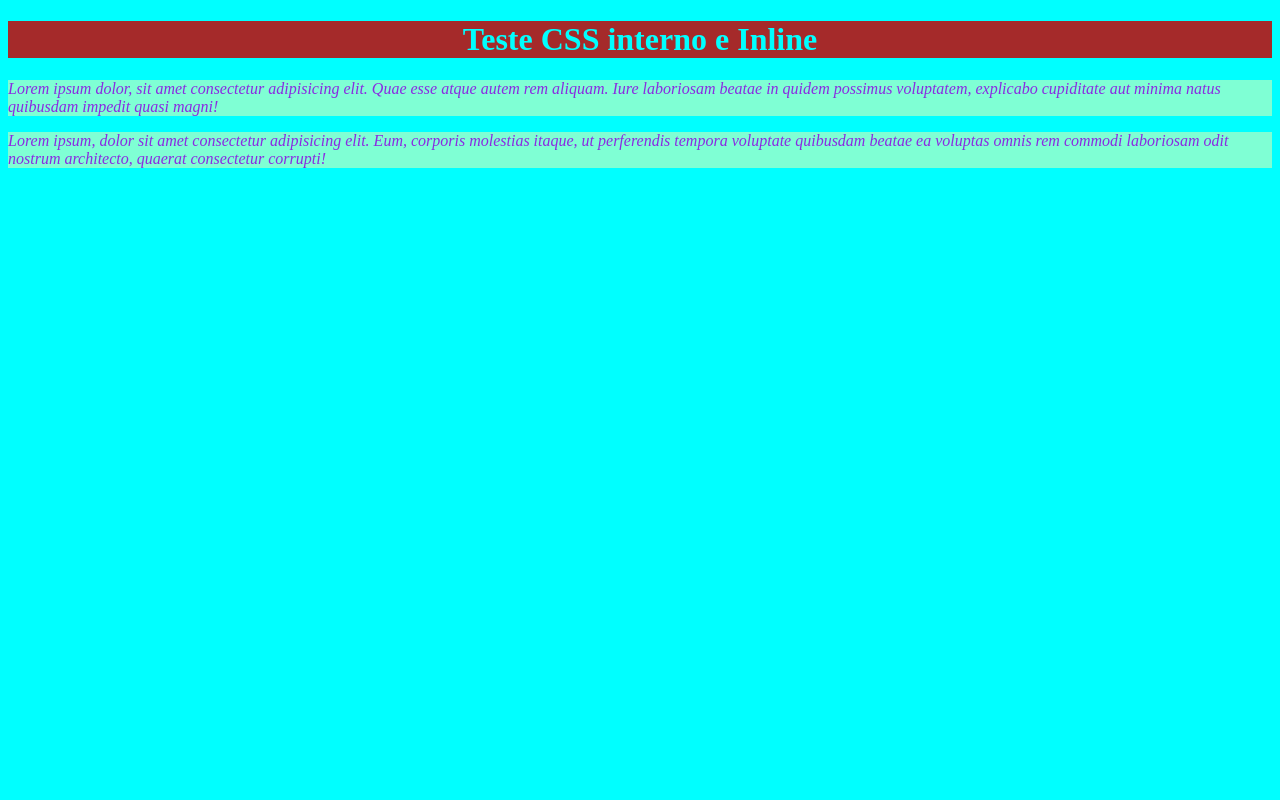
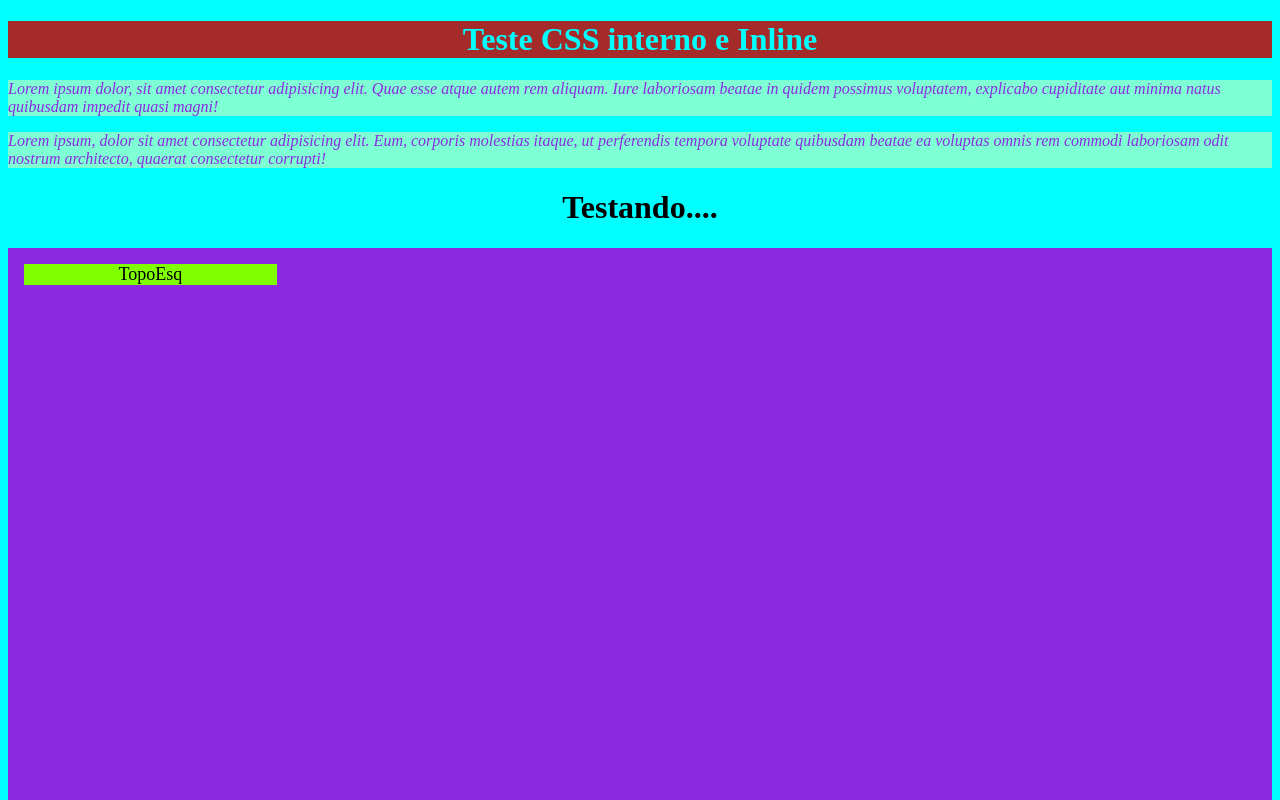
Before and after one commit to cintiapinho/meuprimeirosite1f_turmaA, a plain HTML site: page testecss.html in a window 1280 px wide. Shown: the top 800 px of the page. Drawn offline with Linux system fonts and the light colour scheme.

Commit message:
Add files via upload

```diff
--- a/testecss.html
+++ b/testecss.html
@@ -17,11 +17,45 @@
         p{
             color: blueviolet;
         }
+
+        .container{
+            position:relative;
+            background-color: blueviolet;
+            width: 100%;
+            height: 1220px;
+            text-align: center;
+        }
+
+        .topoesquerda{
+            position: absolute;
+            top: 16px;
+            left: 16px;
+            font-size: 18px;
+            width: 20%;
+            background-color: chartreuse;
+
+        }
+
+
     </style>
 </head>
 <body>
-    <h1 style="background-color:brown;color: cyan;"> Teste CSS interno e Inline </h1>
-    <p style="background-color: aquamarine; font-style: italic;">Lorem ipsum dolor, sit amet consectetur adipisicing elit. Quae esse atque autem rem aliquam. Iure laboriosam beatae in quidem possimus voluptatem, explicabo cupiditate aut minima natus quibusdam impedit quasi magni!</p>
-    <p style="background-color: aquamarine; font-style: italic;">Lorem ipsum, dolor sit amet consectetur adipisicing elit. Eum, corporis molestias itaque, ut perferendis tempora voluptate quibusdam beatae ea voluptas omnis rem commodi laboriosam odit nostrum architecto, quaerat consectetur corrupti!</p>
+
+    <header>
+        <h1 style="background-color:brown;color: cyan;"> Teste CSS interno e Inline </h1>
+        <p style="background-color: aquamarine; font-style: italic;">Lorem ipsum dolor, sit amet consectetur adipisicing elit. Quae esse atque autem rem aliquam. Iure laboriosam beatae in quidem possimus voluptatem, explicabo cupiditate aut minima natus quibusdam impedit quasi magni!</p>
+        <p style="background-color: aquamarine; font-style: italic;">Lorem ipsum, dolor sit amet consectetur adipisicing elit. Eum, corporis molestias itaque, ut perferendis tempora voluptate quibusdam beatae ea voluptas omnis rem commodi laboriosam odit nostrum architecto, quaerat consectetur corrupti!</p>
+    </header>
+    <div class="main">
+        <h1>Testando....</h1>
+        <div class="container">
+            <div class="topoesquerda">TopoEsq</div>
+            <div class="topodireita"></div>
+            <div class="baixoesquerda"></div>
+            <div class="baixodireita"></div>
+            <div class="centro"></div>
+        </div>
+
+    </div>
 </body>
 </html>
```
